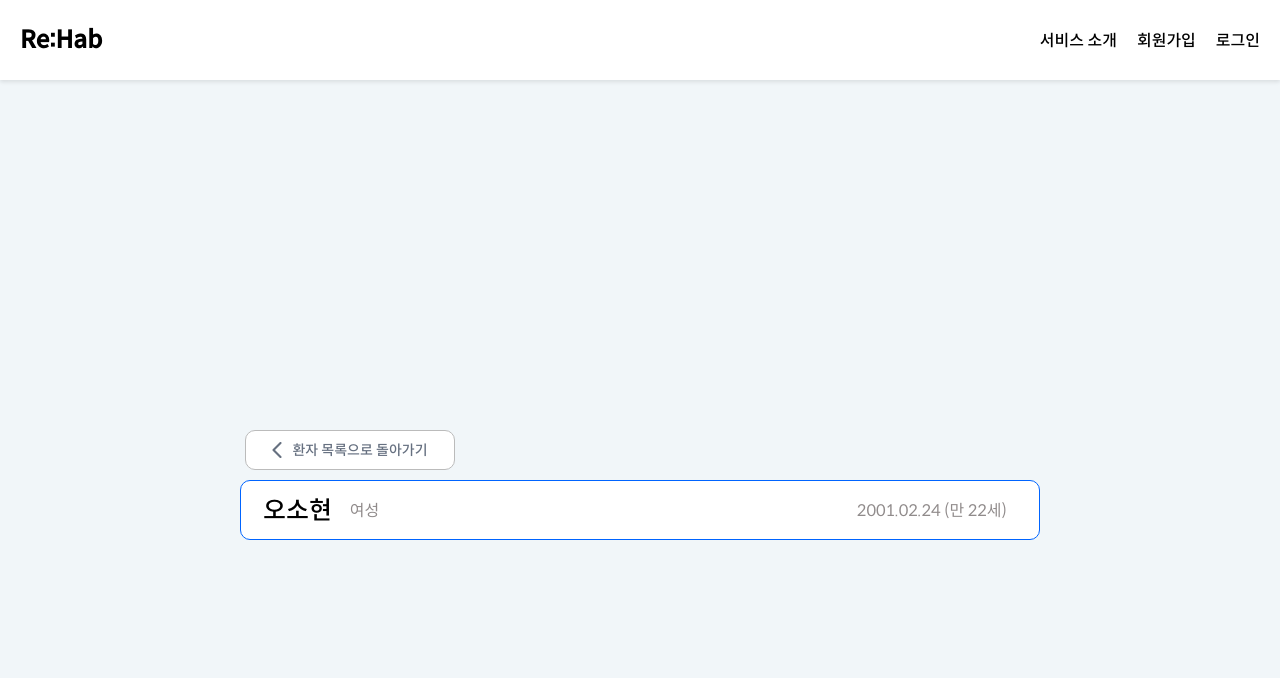
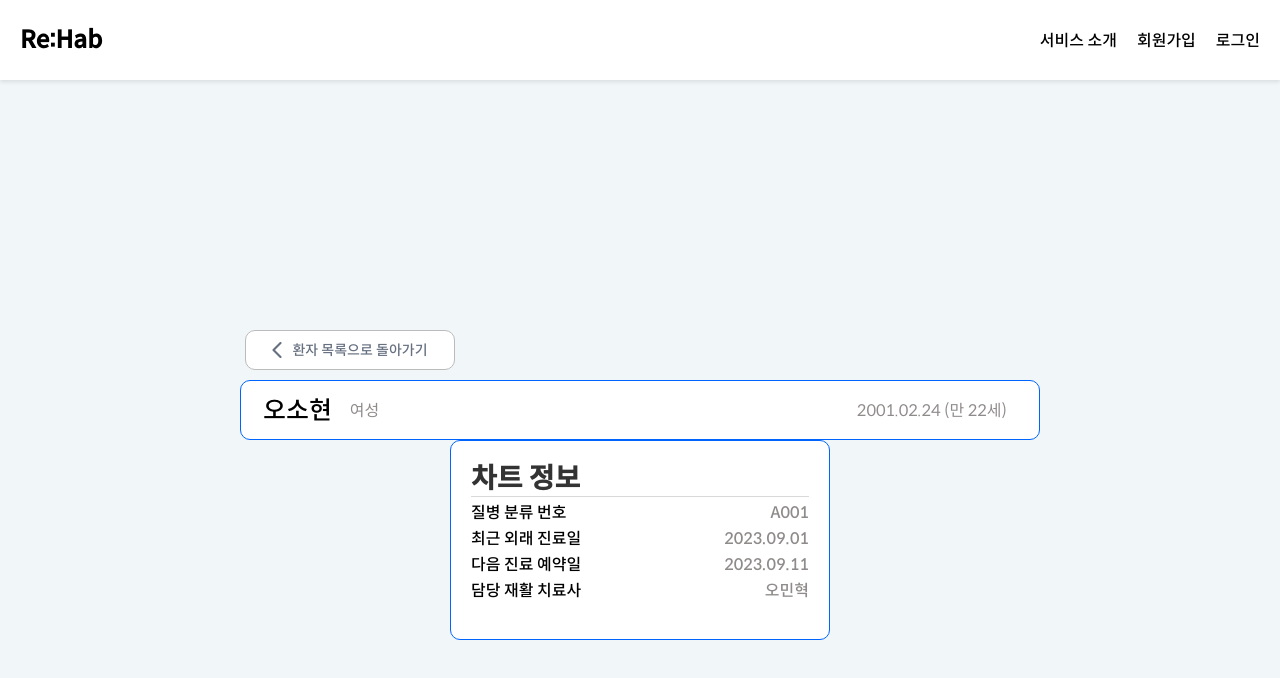
Before and after one commit to sync-without-async/Rehab-FrontEnd, a React (Vite) app: page /doctordetail in a window 1280 px wide. Shown: the top 678 px of the page. Built offline with nearby package versions, Linux system fonts and the light colour scheme.

Commit message:
Feat: 전문의가 확인하는 환자 상세 차트 컴포넌트 구현(login-api 연결)

```diff
--- /dev/null
+++ b/src/components/DoctorDashBoard/DoctorDetailChart.jsx
@@ -0,0 +1,92 @@
+import styled from "styled-components";
+import { useState, useEffect } from 'react';
+import { userLogin } from '../../librarys/login-api';
+
+const Container = styled.div`
+  width: 380px;
+  height: 200px;
+  margin: 0 auto;
+  padding: 20px;
+  border: 1px solid #0064ff;
+  border-radius: 10px;
+  background-color: #ffffff;
+  font-family: "Spoqa Han Sans Neo", "sans-serif";
+  position: relative;
+  display: flex;
+  flex-wrap: wrap;
+  flex-direction: column;
+`;
+
+const Title = styled.h1`
+  font-size: 28px;
+  font-weight: bold;
+  color: #333;
+  display: inline-block;
+`;
+
+const Divider = styled.hr`
+  width: 100%;
+  height: 1px;
+  background-color: #d9d9d9;
+  border: none;
+  margin-top: 0px;
+`;
+
+const Row = styled.div`
+  width: 100%;
+  display: flex;
+  justify-content: space-between;
+  align-items: center;
+  margin-top: 5px;
+`;
+
+const Label = styled.span`
+  color: #000000;
+  font-size: 16px;
+`;
+
+const Value = styled.span`
+  color: #908B8B;
+`;
+
+const DoctorDetailChart = () => {
+  const [patientInfo, setPatientInfo] = useState({});
+
+  useEffect(() => {
+    async function fetchPatientInfo() {
+      const doctorInfo = await userLogin("doctor", "123456");
+      const patient = doctorInfo?.patient;
+
+      if (patient) {
+        setPatientInfo(patient);
+      }
+    }
+
+    fetchPatientInfo();
+  }, []);
+
+  return (
+    <Container>
+      <Title>차트 정보</Title>
+      <Divider />
+      <Row>
+        <Label>질병 분류 번호</Label>
+        <Value>{patientInfo.diseaseCode}</Value>
+      </Row>
+      <Row>
+        <Label>최근 외래 진료일</Label>
+        <Value>{patientInfo.recentVisitDate}</Value>
+      </Row>
+      <Row>
+        <Label>다음 진료 예약일</Label>
+        <Value>{patientInfo.nextReservationDate}</Value>
+      </Row>
+      <Row>
+        <Label>담당 재활 치료사</Label>
+        <Value>{patientInfo.assignedTherapist}</Value>
+      </Row>
+    </Container>
+  );
+};
+
+export default DoctorDetailChart;
--- a/src/librarys/login-api.js
+++ b/src/librarys/login-api.js
@@ -12,7 +12,8 @@ export async function userLogin(id, password) {
       recentVisitDate: "2023.09.01",
       nextReservationDate: "2023.09.11",
       gender: "여성",
-      birth: "2001-02-24"
+      birth: "2001-02-24",
+      diseaseCode: "A001"
     },
     // Admin1: 전문의
     {
@@ -76,7 +77,11 @@ export async function userLogin(id, password) {
       patient: {
         name: patient.name,
         gender: patient.gender,
-        birth: patient.birth
+        birth: patient.birth,
+        diseaseCode: patient.diseaseCode,
+        recentVisitDate: patient.recentVisitDate,
+        nextReservationDate: patient.nextReservationDate,
+        assignedTherapist: patient.assignedTherapist
       }
     };
   } else if (account.type === "admin2") {
--- a/src/pages/Doctor/DoctorDetailPage.jsx
+++ b/src/pages/Doctor/DoctorDetailPage.jsx
@@ -2,6 +2,7 @@ import styled from 'styled-components';
 import Header from '../../components/Header/Header';
 import BackButton from '../../components/Button/BackButton';
 import DoctorDetailHeader from '../../components/DoctorDashBoard/DoctorDetailHeader';
+import DoctorDetailChart from '../../components/DoctorDashBoard/DoctorDetailChart'
 
 const PageContainer = styled.div`
   display: flex;
@@ -25,6 +26,7 @@ const DoctorDetailPage = () => {
       <CenteredContainer>
         <BackButton pageName="환자 목록" />
         <DoctorDetailHeader/>
+        <DoctorDetailChart/>
       </CenteredContainer>
     </PageContainer>
   );
```
